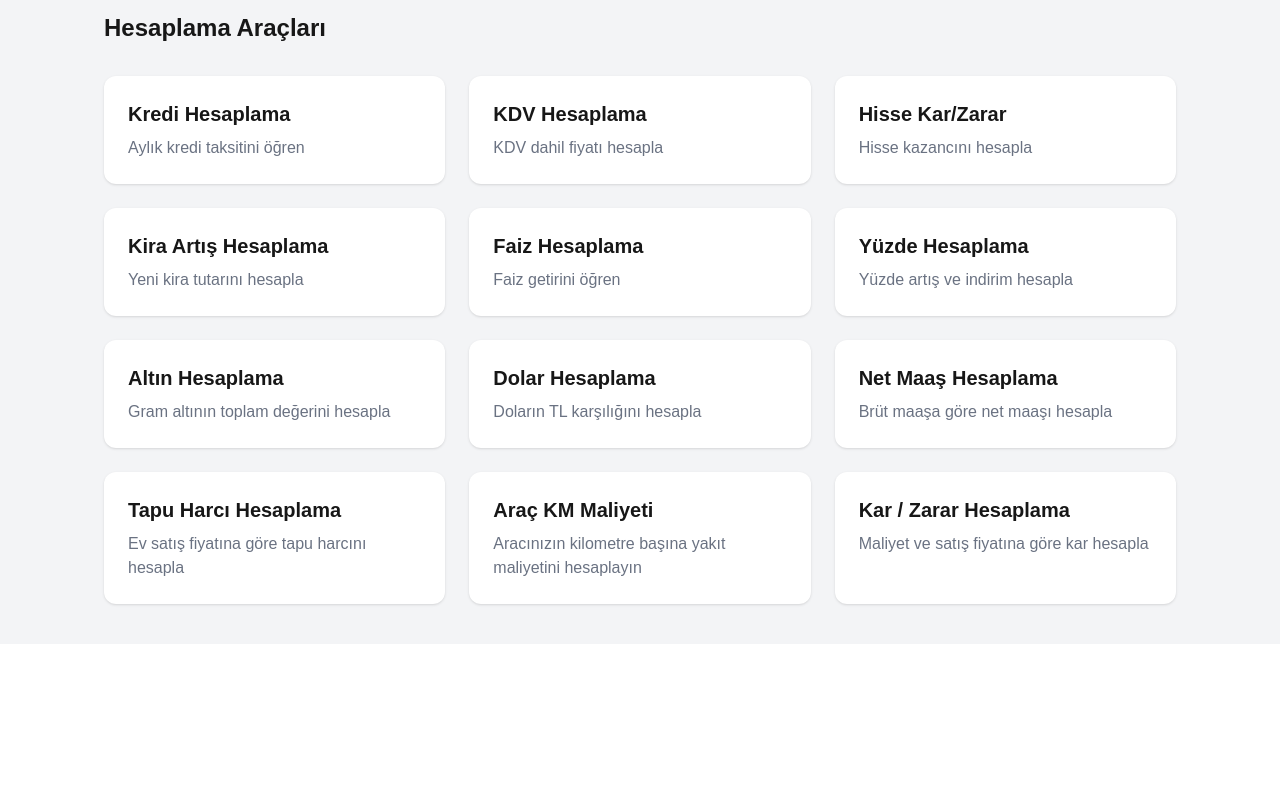
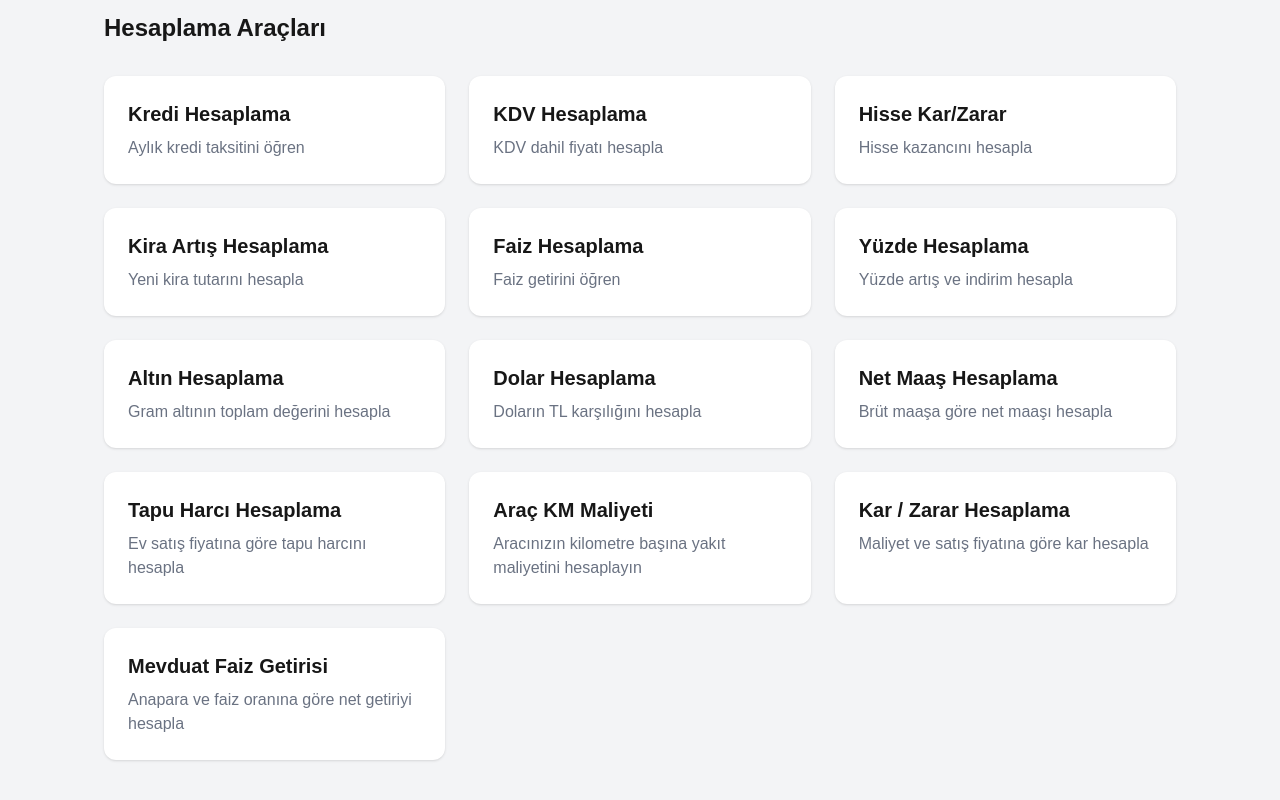
Before and after one commit to erkanckr455/kolayhesapla, a Next.js app: page / in a window 1280 px wide. Shown: the part 348-1148 px from the top of the page. Before the commit the page ends 992 px from the top, so only its background shows below. Built offline with nearby package versions, Linux system fonts and the light colour scheme.

Commit message:
mevduat faiz hesaplama eklendi

```diff
--- a/app/page.tsx
+++ b/app/page.tsx
@@ -127,6 +127,14 @@ export default function Home() {
     Maliyet ve satış fiyatına göre kar hesapla
   </p>
 </a>
+<a href="/mevduat-faiz-hesaplama" className="bg-white p-6 rounded-xl shadow hover:shadow-xl transition">
+  <h3 className="text-xl font-semibold mb-2">
+    Mevduat Faiz Getirisi
+  </h3>
+  <p className="text-gray-500">
+    Anapara ve faiz oranına göre net getiriyi hesapla
+  </p>
+</a>
 
         </div>
 
```
